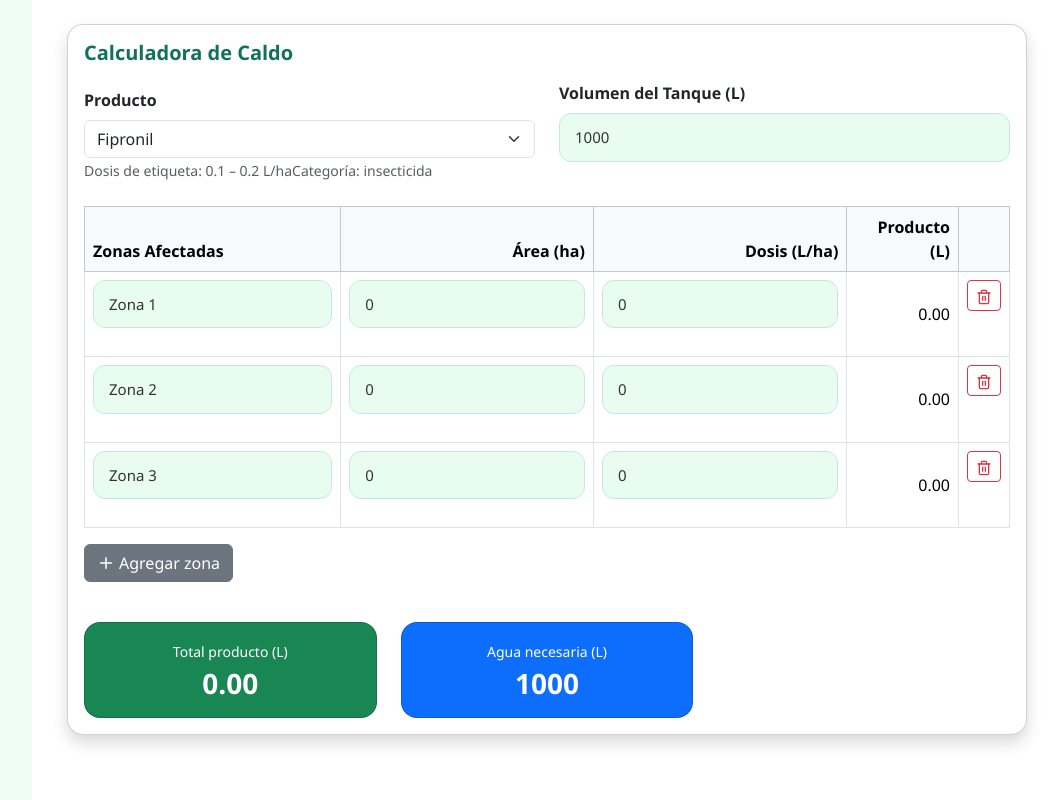
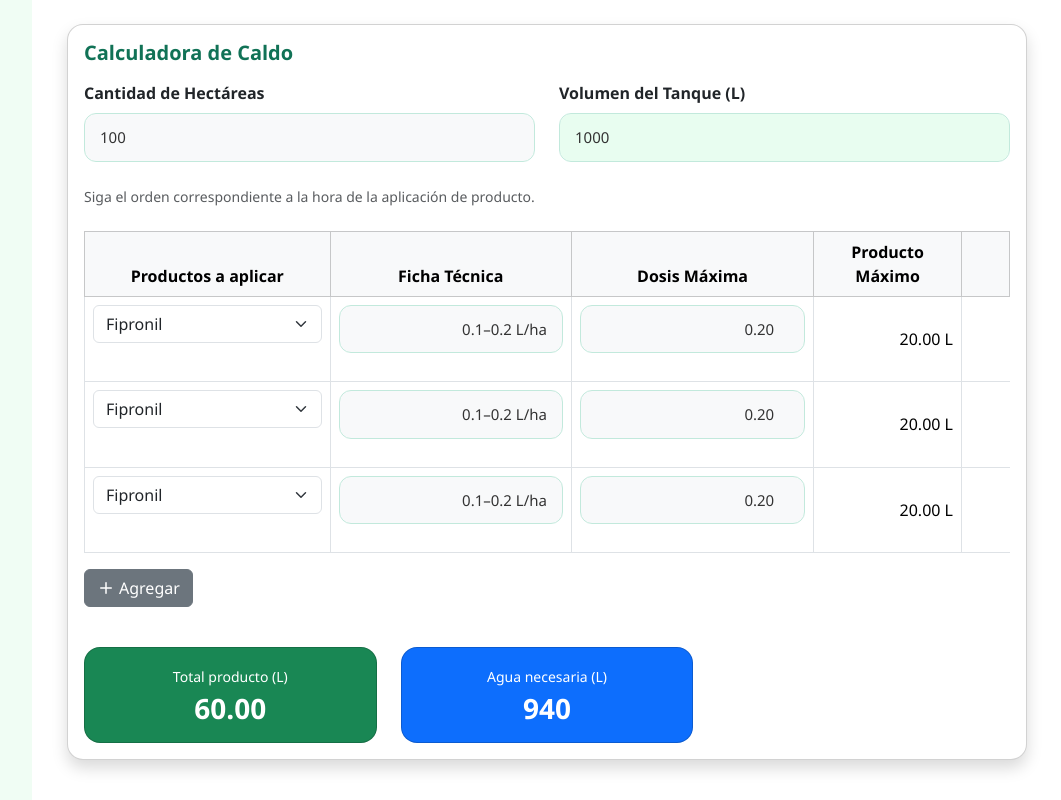
Before and after one commit to juanro03/Terrax_App_PF_G3, a React (Create React App) app in the folder frontend/: page /calculadora in a window 1280 px wide. Shown: the whole page, without its empty margins (218-1279 px from the left). Built offline with nearby package versions, Linux system fonts and the light colour scheme.

Commit message:
Cambios de requerimientos en Calculadora

```diff
--- a/frontend/src/components/Calculadora/Calculadora.jsx
+++ b/frontend/src/components/Calculadora/Calculadora.jsx
@@ -18,14 +18,14 @@ const PRODUCTS = [
     id: "fipronil",
     name: "Fipronil",
     unit: "L",
-    range: "0.1 – 0.2 L/ha",
+    range: "0.1–0.2 L/ha",
     category: "insecticida",
   },
   {
     id: "clorpirifos",
     name: "Clorpirifos",
     unit: "L",
-    range: "0.3 – 0.6 L/ha",
+    range: "0.3–0.6 L/ha",
     category: "insecticida",
   },
   {
@@ -129,14 +129,15 @@ const PRODUCTS = [
 ];
 
 const DEFAULT_ROWS = [
-  { id: 1, name: "Zona 1", area: 0, dose: 0 },
-  { id: 2, name: "Zona 2", area: 0, dose: 0 },
-  { id: 3, name: "Zona 3", area: 0, dose: 0 },
+  { id: 1, productId: PRODUCTS[0].id, area: 0, dose: 0 },
+  { id: 2, productId: PRODUCTS[0].id, area: 0, dose: 0 },
+  { id: 3, productId: PRODUCTS[0].id, area: 0, dose: 0 },
 ];
 
 function Calculadora() {
   const [productId, setProductId] = useState(PRODUCTS[0].id);
   const [tankVolume, setTankVolume] = useState(1000);
+  const [cantHa, setCantHa] = useState(100);
   const [rows, setRows] = useState(DEFAULT_ROWS);
 
   // Producto seleccionado
@@ -147,13 +148,20 @@ function Calculadora() {
 
   // Totales
   const totals = useMemo(() => {
-    const totalProduct = rows.reduce(
-      (sum, r) => sum + Number(r.area || 0) * Number(r.dose || 0),
-      0
+    const totalProduct = rows.reduce((sum, r) => {
+      const product = PRODUCTS.find((p) => p.id === r.productId);
+      const dose = parseFloat(
+        product?.range
+          .match(/[\d.,]+(?=\s*(L|ml|kg)?\/?ha?$)?/g)
+          ?.at(-1)
+          ?.replace(",", ".") || "0"
       );
+      return sum + cantHa * dose;
+    }, 0);
+
     const water = tankVolume - totalProduct;
     return { totalProduct, water, overflow: water < 0 };
-  }, [rows, tankVolume]);
+  }, [rows, tankVolume, cantHa]);
 
   // ----- helpers -----
   const updateRow = (id, field, value) =>
@@ -164,7 +172,7 @@ function Calculadora() {
   const addRow = () =>
     setRows((prev) => [
       ...prev,
-      { id: Date.now(), name: `Zona ${prev.length + 1}`, area: 0, dose: 0 },
+      { id: Date.now(), name: `Producto ${prev.length + 1}`, area: 0, dose: 0 },
     ]);
 
   const removeRow = (id) => setRows((prev) => prev.filter((r) => r.id !== id));
@@ -175,27 +183,20 @@ function Calculadora() {
       <Card.Body>
         <Card.Title className="h4 mb-3">Calculadora de Caldo</Card.Title>
 
-        {/* Selector producto + volumen */}
-        <Row className="gy-3 align-items-end">
+        {/* Selector cantidad de hectareas + volumen */}
+        <Row className="gy-2 align-items-end mb-1">
           <Col md={6}>
-            <Form.Group controlId="selectProduct">
-              <Form.Label className="text-dark">Producto</Form.Label>
-              <Form.Select
-                value={productId}
-                onChange={(e) => setProductId(e.target.value)}
-              >
-                {PRODUCTS.map((p) => (
-                  <option key={p.id} value={p.id}>
-                    {p.name}
-                  </option>
-                ))}
-              </Form.Select>
-              <Form.Text className="text-muted">
-                Dosis de etiqueta: {product.range}
-              </Form.Text>
-              <Form.Text className="text-muted">
-                Categoría: {product.category}
-              </Form.Text>
+            <Form.Group controlId="cantHa">
+              <Form.Label className="text-dark">
+                Cantidad de Hectáreas
+              </Form.Label>
+              <Form.Control
+                className="bg-light"
+                type="number"
+                min={1}
+                value={cantHa}
+                onChange={(e) => setCantHa(Number(e.target.value))}
+              />
             </Form.Group>
           </Col>
 
@@ -214,65 +215,97 @@ function Calculadora() {
           </Col>
         </Row>
 
-        {/* Tabla de zonas */}
+        <Row className="mb-3">
+          <Col md={6}>
+            <div className="small text-muted">
+              Siga el orden correspondiente a la hora de la aplicación de
+              producto.
+              <br />
+            </div>
+          </Col>
+        </Row>
+
+        {/* Tabla de productos */}
         <div className="table-responsive mt-4">
           <Table bordered hover>
             <thead className="table-light">
-              <tr>
-                <th>Zonas Afectadas</th>
-                <th className="text-end">Área (ha)</th>
-                <th className="text-end">Dosis ({product.unit}/ha)</th>
-                <th className="text-end">Producto ({product.unit})</th>
+              <tr className="text-center">
+                <th>Productos a aplicar</th>
+                <th className="text-end text-center">Ficha Técnica</th>
+                <th className="text-end text-center">Dosis Máxima</th>
+                <th className="text-end text-center">Producto Máximo</th>
                 <th style={{ width: 48 }}></th>
               </tr>
             </thead>
             <tbody>
-              {rows.map((row) => (
+              {rows.map((row) => {
+                const selectedProduct = PRODUCTS.find(
+                  (p) => p.id === row.productId
+                );
+
+                return (
                   <tr key={row.id}>
                     <td>
+                      <Form.Select
+                        value={row.productId}
+                        onChange={(e) =>
+                          updateRow(row.id, "productId", e.target.value)
+                        }
+                      >
+                        {PRODUCTS.map((p) => (
+                          <option key={p.id} value={p.id}>
+                            {p.name}
+                          </option>
+                        ))}
+                      </Form.Select>
+                    </td>
+
+                    <td className="text-end">
                       <Form.Control
-                      value={row.name}
-                      onChange={(e) =>
-                        updateRow(row.id, "name", e.target.value)
-                      }
+                        type="text"
+                        value={selectedProduct?.range || ""}
+                        readOnly
+                        className="bg-light text-end"
                       />
                     </td>
+
                     <td className="text-end">
                       <Form.Control
                         type="number"
-                      min={0}
-                      step={0.1}
-                      value={row.area}
-                      onChange={(e) =>
-                        updateRow(row.id, "area", e.target.value)
+                        readOnly
+                        value={
+                          selectedProduct
+                            ? parseFloat(
+                                selectedProduct.range
+                                  .match(/[\d.,]+(?=\s*(L|ml|kg)?\/?ha?$)?/g)
+                                  ?.at(-1)
+                                  ?.replace(",", ".") || 0
+                              ).toFixed(2)
+                            : "0.00"
                         }
+                        className="bg-light text-end"
                       />
                     </td>
-                  <td className="text-end">
-                    <Form.Control
-                      type="number"
-                      min={0}
-                      step={0.1}
-                      value={row.dose}
-                      onChange={(e) =>
-                        updateRow(row.id, "dose", e.target.value)
-                      }
-                    />
-                  </td>
+
                     <td className="text-end align-middle fw-medium">
-                    {(row.area * row.dose || 0).toFixed(2)}
-                  </td>
-                  <td className="text-center">
-                    <Button
-                      variant="outline-danger"
-                      size="sm"
-                      onClick={() => removeRow(row.id)}
-                    >
-                      <Trash2 size={16} />
-                    </Button>
+                      {(() => {
+                        const dose = parseFloat(
+                          selectedProduct?.range
+                            .match(/[\d.,]+(?=\s*(L|ml|kg)?\/?ha?$)?/g)
+                            ?.at(-1)
+                            ?.replace(",", ".") || "0"
+                        );
+                        const area = parseFloat(row.area || 0);
+                        return (
+                          (cantHa * dose).toFixed(2) +
+                          " " +
+                          (selectedProduct?.unit || "")
+                        );
+                      })()}
                     </td>
                   </tr>
-              ))}
+                );
+              })}
             </tbody>
           </Table>
         </div>
@@ -282,7 +315,7 @@ function Calculadora() {
           className="d-flex align-items-center gap-1"
           onClick={addRow}
         >
-          <Plus size={18} /> Agregar zona
+          <Plus size={18} /> Agregar
         </Button>
 
         {/* Resultados */}
```
Lines whose indentation alone changed are shown as unchanged.
